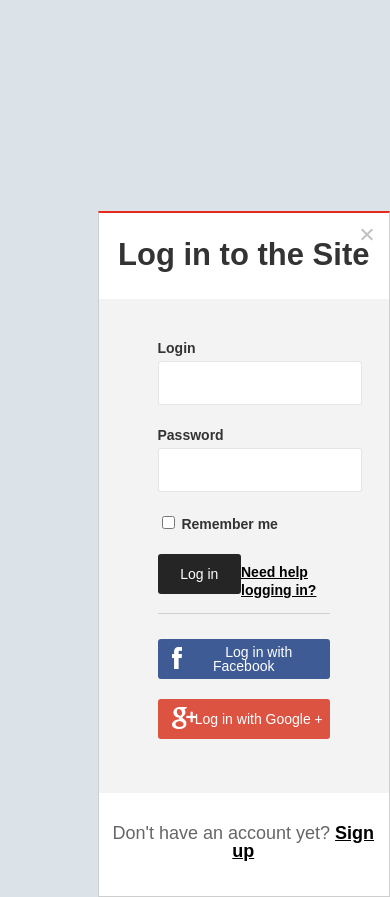
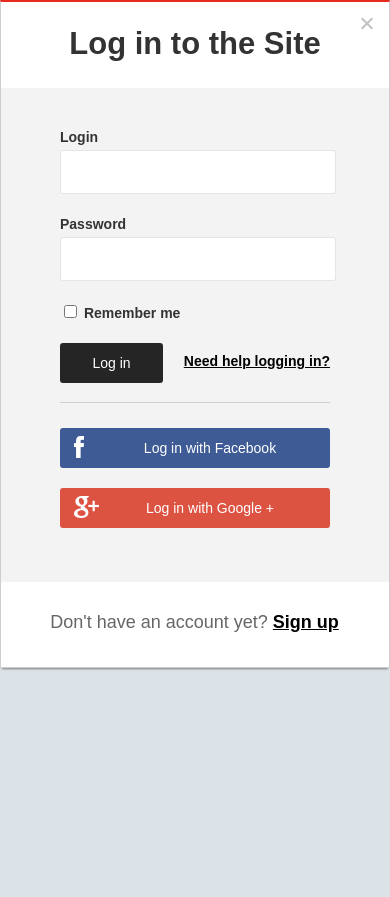
Before and after one commit to SashaSohrabi/Login-Form, a website: page app/index.html in a window 390 px wide. After the commit the page ends 844 px from the top, so only its background shows below. Drawn offline with Linux system fonts and the light colour scheme.

Commit message:
tiny changes

```diff
--- a/app/scss/partials/_media.scss
+++ b/app/scss/partials/_media.scss
@@ -1,6 +1,8 @@
-/* Extra Small Devices, Phones */
-@media only screen and (max-width : 768px) {
+@media only screen and (max-width: 768px) {
     .popup {
+        top: 0;
+        left: 0;
+        transform: none;
         max-width: 481px;
         &__body {
             flex-direction: column-reverse;
@@ -8,21 +10,37 @@
             padding-right: 59px;
         }
     }
-  .col-1-of-2{
+
+    input:not([type="checkbox"]) {
+        width: 100%;
+        height: 40px;
+        border-radius: 3px;
+        border: 1px solid rgba(0, 0, 0, 0.1);
+        margin-top: 4px;
+    }
+
+    .col-1-of-2 {
         padding: 0;
     }
 
-  .form-field:last-child{
+    .form-field {
+        &:last-child {
             margin-bottom: 25px;
         }
-  .col-1-of-2,.button--fb,.button--gp{
+
+        & a {
+            margin-right: 0;
+        }
+    }
+
+    .col-1-of-2, .button--fb, .button--gp {
         width: 100%;
     }
     .bordered {
         margin-top: 25px;
-    padding-top:25px;
+        padding-top: 25px;
         border: none;
-    border-top: 1px solid rgba(0, 0, 0,.149);
+        border-top: 1px solid rgba(0, 0, 0, .149);
         height: 140px;
     }
 }
--- a/app/scss/partials/_popup.scss
+++ b/app/scss/partials/_popup.scss
@@ -2,6 +2,7 @@
     position: absolute;
     top: 25%;
     left: 25%;
+    transform: translate(-25%, -25%);
     background: #ffffff;
     border: 1px solid #cecece;
     border-top: 2px solid #e62b1e;
```
Also changed, not shown: app/css/main.css, app/scss/partials/_forms.scss (indentation only). Lines whose indentation alone changed are shown as unchanged.
